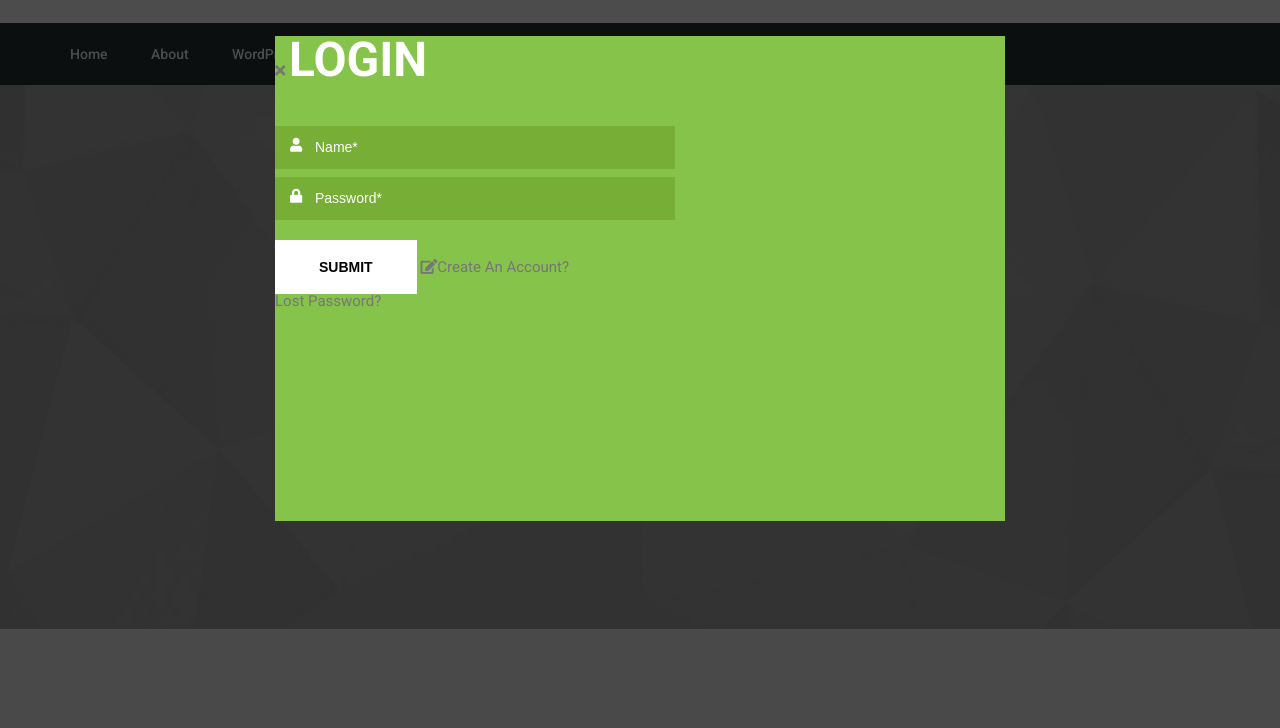
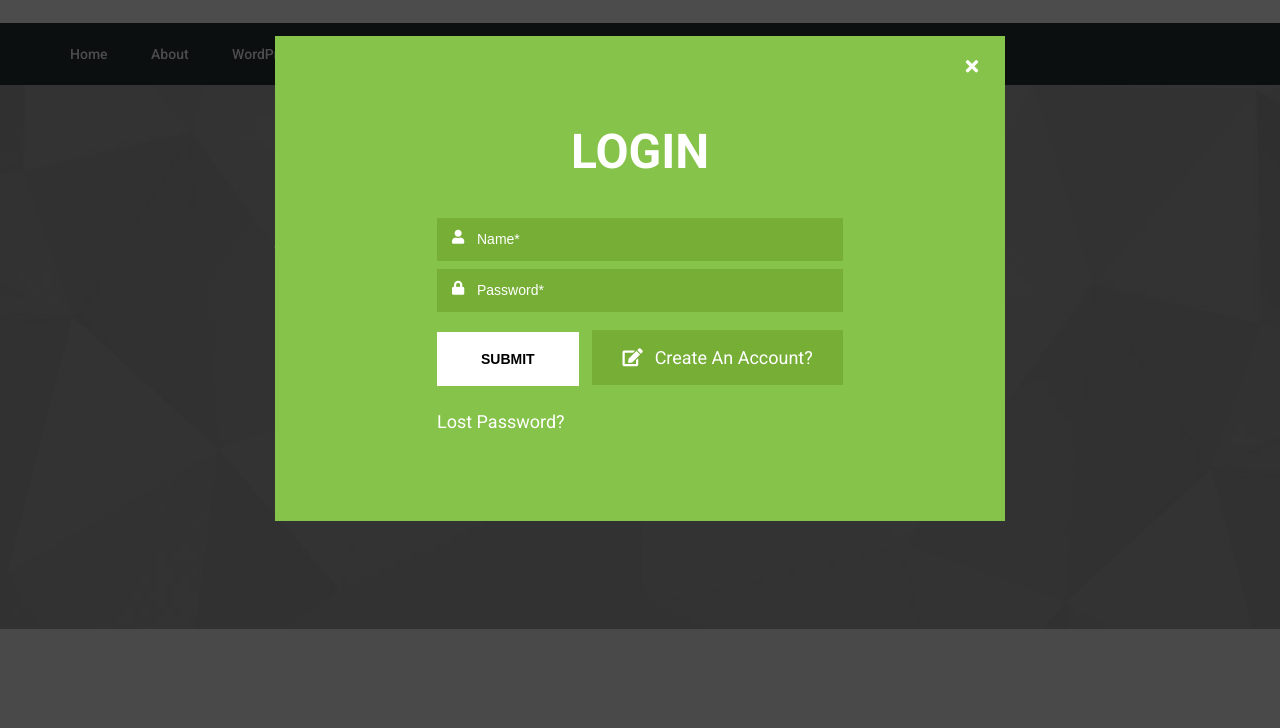
Before and after one commit to Kammirer/MarketPlace, a website: page app/main.html in a window 1280 px wide. Both pictures are taken after a click on the button "Logout". Shown: the part 72-800 px from the top of the page. Drawn offline with nearby package versions, Linux system fonts and the light colour scheme.

Commit message:
mp_04.01.19_23.22

```diff
--- a/app/css/default-components.css
+++ b/app/css/default-components.css
@@ -475,15 +475,18 @@ input[type="file"] + label{
     height: 485px;
     background-color: #86c34a;
     display: none;
+    padding: 92px 162px;
 }
 .title-login{
+    display: block;
     font-size: 48px;
     color: #fff;
     text-transform: uppercase;
     margin-bottom: 40px;
+    text-align: center;
 }
 .modal-input{
-    width: 400px;
+    width: 100%;
     height: 43px;
     background-color: #76ae36;
     padding: 15px 18px 15px 40px;
@@ -531,3 +534,29 @@ input::placeholder{
     text-transform: uppercase;
     font-weight: 700;
 }
+.modal .btn-row a{
+    width: 100%;
+    padding: 17px 30px;
+    color: #fff;
+    background-color: #76ae36;
+    font-size: 18px;
+    margin-left: 10px;
+}
+.modal .btn-row a i{
+    margin-right: 12px;
+}
+.modal .lost-pass{
+    display: block;
+    color: #fff;
+    font-size: 18px;
+    margin-top: 27px;
+}
+.modal .close-modal-icon{
+    position: absolute;
+    top: 21px;
+    right: 27px;
+    font-size: 18px;
+    color: #fff;
+    font-weight: bold;
+    cursor: pointer;
+}
--- a/app/main.html
+++ b/app/main.html
@@ -634,8 +634,8 @@
         <span class="title-login text-bold">Login</span>
         <form action="">
             <div class="login-input">
-                <label for="" class="fas fa-user"></label>
-                <input type="text" placeholder="Name*" class="modal-input">
+                <label for="modal-name" class="fas fa-user"></label>
+                <input id="modal-name" type="text" placeholder="Name*" class="modal-input">
             </div>
             <div class="login-input">
                 <label for="" class="fas fa-lock"></label>
@@ -646,7 +646,7 @@
                 <a href=""><i class="fas fa-edit"></i>Create An Account?</a>
             </div>
         </form>
-        <a href="">Lost Password?</a>
+        <a href="" class="lost-pass">Lost Password?</a>
     </div>
 <!-- End Popup-login -->
 
--- a/src/css/default-components.css
+++ b/src/css/default-components.css
@@ -461,15 +461,18 @@ input[type="file"] + label{
     height: 485px;
     background-color: #86c34a;
     display: none;
+    padding: 92px 162px;
 }
 .title-login{
+    display: block;
     font-size: 48px;
     color: #fff;
     text-transform: uppercase;
     margin-bottom: 40px;
+    text-align: center;
 }
 .modal-input{
-    width: 400px;
+    width: 100%;
     height: 43px;
     background-color: #76ae36;
     padding: 15px 18px 15px 40px;
@@ -508,3 +511,29 @@ input::placeholder{
     text-transform: uppercase;
     font-weight: 700;
 }
+.modal .btn-row a{
+    width: 100%;
+    padding: 17px 30px;
+    color: #fff;
+    background-color: #76ae36;
+    font-size: 18px;
+    margin-left: 10px;
+}
+.modal .btn-row a i{
+    margin-right: 12px;
+}
+.modal .lost-pass{
+    display: block;
+    color: #fff;
+    font-size: 18px;
+    margin-top: 27px;
+}
+.modal .close-modal-icon{
+    position: absolute;
+    top: 21px;
+    right: 27px;
+    font-size: 18px;
+    color: #fff;
+    font-weight: bold;
+    cursor: pointer;
+}
```
